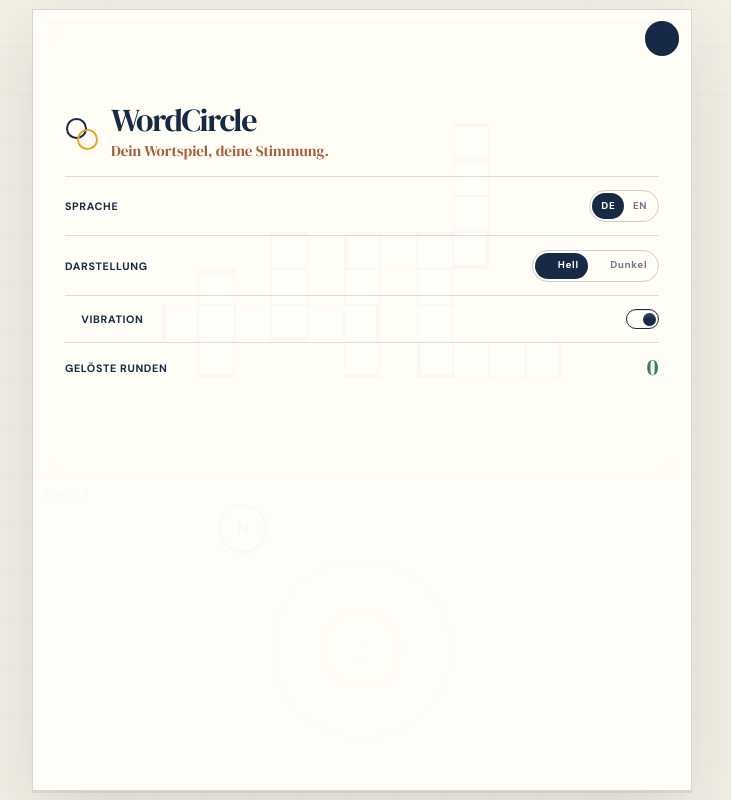
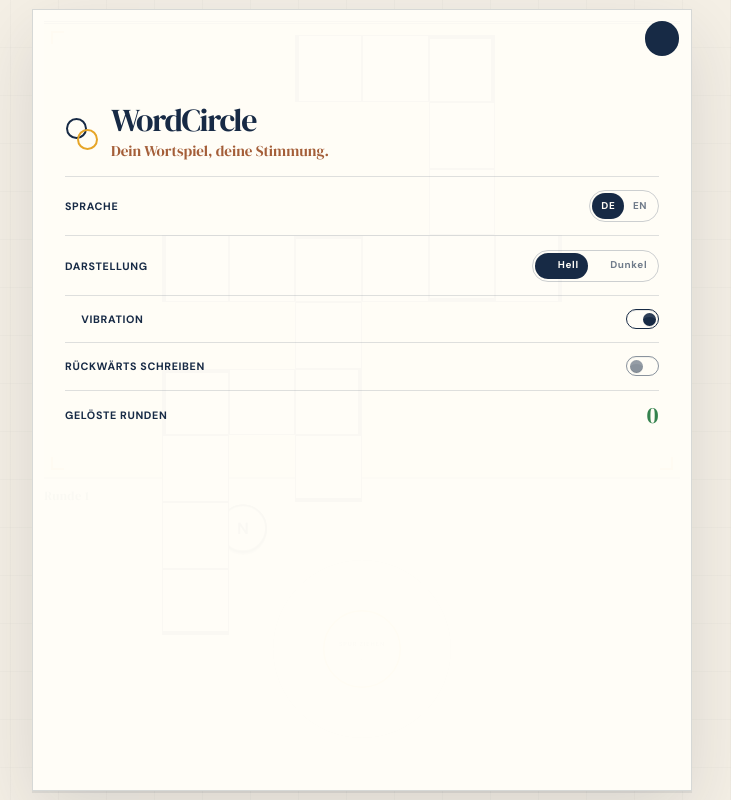
Before and after one commit to PXNX/words-sv, a SvelteKit app: page / in a window 1280 px wide. Both pictures are taken after a click on the button "Einstellungen". Shown: the whole page, without its empty margins (278-1009 px from the left). Built offline with nearby package versions, Linux system fonts and the light colour scheme; some icons are missing.

Commit message:
feat: add backward word setting

```diff
--- a/src/routes/+page.svelte
+++ b/src/routes/+page.svelte
@@ -24,14 +24,16 @@
   const GAME_STORAGE_KEY = 'wordcircle-active-round-v1';
   const ROUND_TOTAL_KEY = 'wordcircle-completed-rounds-v1';
   const ROUND_HISTORY_KEY = 'wordcircle-recent-base-words-v1';
+  const BACKWARD_WORDS_KEY = 'wordcircle-backward-words-v1';
   const copy = {
-    de: { label: 'Wortkreis', hint: 'Zieh die Spur, Wort für Wort.', allDone: 'Rätsel gelöst', language: 'Sprache', appearance: 'Darstellung', light: 'Hell', dark: 'Dunkel', settings: 'Einstellungen', vibration: 'Vibration', settingsHint: 'Dein Wortspiel, deine Stimmung.', round: 'Runde', completed: 'Gelöste Runden', tracePrompt: 'ZIEH', traceActive: 'SPUR' },
-    en: { label: 'WordCircle', hint: 'Trace the letters, one word at a time.', allDone: 'Puzzle solved', language: 'Language', appearance: 'Appearance', light: 'Light', dark: 'Dark', settings: 'Settings', vibration: 'Vibration', settingsHint: 'Your word game, your mood.', round: 'Round', completed: 'Rounds solved', tracePrompt: 'TRACE', traceActive: 'PATH' }
+    de: { label: 'Wortkreis', hint: 'Die Spur ziehen, Wort für Wort.', allDone: 'Rätsel gelöst', language: 'Sprache', appearance: 'Darstellung', light: 'Hell', dark: 'Dunkel', settings: 'Einstellungen', vibration: 'Vibration', backwards: 'Rückwärts schreiben', settingsHint: 'Dein Wortspiel, deine Stimmung.', round: 'Runde', completed: 'Gelöste Runden', tracePrompt: 'SPUR ZIEHEN', traceActive: 'SPUR' },
+    en: { label: 'WordCircle', hint: 'Trace the letters, one word at a time.', allDone: 'Puzzle solved', language: 'Language', appearance: 'Appearance', light: 'Light', dark: 'Dark', settings: 'Settings', vibration: 'Vibration', backwards: 'Spell backwards', settingsHint: 'Your word game, your mood.', round: 'Round', completed: 'Rounds solved', tracePrompt: 'TRACE', traceActive: 'PATH' }
   } as const;
   const confettiPieces = Array.from({ length: 36 }, (_item, index) => index);
 
   const initialTheme: Theme = typeof localStorage !== 'undefined' && localStorage.getItem('wordcircle-theme') === 'dark' ? 'dark' : 'light';
   const initialVibration = typeof localStorage === 'undefined' || localStorage.getItem('wordcircle-vibration') !== 'off';
+  const initialBackwardWords = typeof localStorage !== 'undefined' && localStorage.getItem(BACKWARD_WORDS_KEY) === 'on';
   const initialGame = readStoredGame();
   const initialCompletedRounds = readCompletedRounds();
   const initialRecentBases = readRecentBases();
@@ -41,12 +43,13 @@
   let lang = $state<Language>(initialGame?.language ?? 'de');
   let theme = $state<Theme>(initialTheme);
   let vibration = $state(initialVibration);
+  let allowBackwardWords = $state(initialBackwardWords);
   let settingsOpen = $state(false);
   let roundNumber = $state(initialGame?.roundNumber ?? 1);
   let completedRounds = $state(initialCompletedRounds);
   let recentBaseWords = $state<string[]>(initialGame ? [...new Set([initialGame.words[0], ...initialRecentBases])] : initialRecentBases);
   let needsFreshRound = $state(!initialGame);
-  let currentRound = $state<Round>(initialGame ? roundFromStoredGame(initialGame) : buildRound(wordPools.de, 483719));
+  let currentRound = $state<Round>(initialGame ? roundFromStoredGame(initialGame) : buildRound(wordPools.de, 483719, [], initialBackwardWords));
   let selectedPath = $state<number[]>([]);
   let solvedWords = $state<string[]>(initialGame?.solvedWords ?? []);
   let feedback = $state<'correct' | 'wrong' | null>(null);
@@ -63,6 +66,7 @@
   const solvedSet = $derived(new Set(solvedWords));
   const activeWord = $derived(selectedPath.map((index) => circleLetters[index]).join(''));
   const previewWord = $derived(activeWord || feedbackWord);
+  const coreReadout = $derived(activeWord || labels.tracePrompt);
   const traceCaption = $derived(activeWord ? labels.traceActive : labels.tracePrompt);
   const allSolved = $derived(solvedWords.length === currentRound.words.length);
   const solvedCells = $derived.by(() => {
@@ -75,6 +79,7 @@
 
   $effect(() => { document.documentElement.dataset.theme = theme; document.documentElement.classList.toggle('dark', theme === 'dark'); localStorage.setItem('wordcircle-theme', theme); });
   $effect(() => { localStorage.setItem('wordcircle-vibration', vibration ? 'on' : 'off'); });
+  $effect(() => { localStorage.setItem(BACKWARD_WORDS_KEY, allowBackwardWords ? 'on' : 'off'); });
   $effect(() => { localStorage.setItem(ROUND_TOTAL_KEY, String(completedRounds)); });
   $effect(() => { localStorage.setItem(ROUND_HISTORY_KEY, JSON.stringify(recentBaseWords)); });
   $effect(() => {
@@ -173,15 +178,15 @@
     const allCols = [...grid.cells.keys()].map(coordinate).map((point) => point.col).concat(points.map((point) => point.col));
     return Math.max(...allRows) - Math.min(...allRows) <= 12 && Math.max(...allCols) - Math.min(...allCols) <= 12;
   }
-  function findPlacement(grid: Grid, word: string, rng: () => number) {
+  function findPlacement(grid: Grid, word: string, rng: () => number, allowBackward = false) {
     const openCells = shuffle([...grid.cells.entries()].filter(([, cell]) => cell.words.length === 1), rng);
+    for (const reversed of allowBackward ? [false, true] : [false]) {
       for (const [key, cell] of openCells) {
         const crossing = coordinate(key);
         const crossedWord = cell.words[0];
         const crossedPlacement = grid.placements.find((entry) => entry.word === crossedWord);
         if (!crossedPlacement) continue;
         const orientation: Orientation = crossedPlacement.orientation === 'across' ? 'down' : 'across';
-      for (const reversed of shuffle([false, true], rng)) {
         const renderedLetters = reversed ? [...word].reverse() : [...word];
         for (const wordIndex of shuffle(renderedLetters.map((_letter, index) => index).filter((index) => renderedLetters[index] === cell.letter), rng)) {
           const entry: Placement = { word, reversed, orientation, row: orientation === 'down' ? crossing.row - wordIndex : crossing.row, col: orientation === 'across' ? crossing.col - wordIndex : crossing.col };
@@ -191,14 +196,14 @@
     }
     return null;
   }
-  function buildRound(pool: string[], seed: number, excludedBases: string[] = []): Round {
+  function buildRound(pool: string[], seed: number, excludedBases: string[] = [], allowBackward = false): Round {
     const rng = makeRng(seed);
     const normalized = [...new Set(pool.map((word) => word.trim().toUpperCase()).filter((word) => /^[A-ZÄÖÜ]+$/.test(word) && word.length >= 3 && word.length <= 8))];
     const bases = shuffle(normalized.filter((word) => word.length >= 5 && word.length <= 8 && normalized.filter((candidate) => candidate !== word && canSpell(candidate, [...word])).length >= 5), rng);
     const freshBases = bases.filter((word) => !excludedBases.includes(word));
     for (const base of freshBases.length > 0 ? freshBases : bases) {
       const grid = emptyGrid();
-      writePlacement(grid, { word: base, row: 0, col: 0, orientation: 'across', reversed: rng() >= .5 });
+      writePlacement(grid, { word: base, row: 0, col: 0, orientation: 'across' });
       const selected = [base];
       const target = 6 + Math.floor(rng() * 3);
       const candidates = shuffle(normalized.filter((word) => word !== base && word.length >= 3 && canSpell(word, [...base])), rng);
@@ -206,7 +211,7 @@
         let placed = false;
         for (const candidate of candidates) {
           if (selected.includes(candidate)) continue;
-          const entry = findPlacement(grid, candidate, rng);
+          const entry = findPlacement(grid, candidate, rng, allowBackward);
           if (!entry) continue;
           writePlacement(grid, entry);
           selected.push(candidate);
@@ -219,7 +224,7 @@
     }
     const fallback = freshBases[0] ?? bases[0] ?? normalized.find((word) => word.length >= 5) ?? 'WORT';
     const grid = emptyGrid();
-    writePlacement(grid, { word: fallback, row: 0, col: 0, orientation: 'across', reversed: rng() >= .5 });
+    writePlacement(grid, { word: fallback, row: 0, col: 0, orientation: 'across' });
     return { words: [fallback], letters: [...fallback], grid };
   }
   function randomSeed() {
@@ -230,7 +235,7 @@
   function newRound(nextLanguage = lang, resetCount = false) {
     lang = nextLanguage;
     if (resetCount) roundNumber = 0;
-    const nextRound = buildRound(wordPools[nextLanguage], randomSeed(), recentBaseWords);
+    const nextRound = buildRound(wordPools[nextLanguage], randomSeed(), recentBaseWords, allowBackwardWords);
     currentRound = nextRound;
     recentBaseWords = [nextRound.words[0], ...recentBaseWords.filter((word) => word !== nextRound.words[0])].slice(0, 24);
     roundNumber += 1;
@@ -242,6 +247,7 @@
     celebration = false;
   }
   function selectLanguage(nextLanguage: Language) { newRound(nextLanguage, true); settingsOpen = false; }
+  function selectBackwardWords(nextValue: boolean) { allowBackwardWords = nextValue; newRound(); }
   function position(index: number, total: number) { const angle = (index / total) * Math.PI * 2 - Math.PI / 2; return { x: CIRCLE + LETTER_RADIUS * Math.cos(angle), y: CIRCLE + LETTER_RADIUS * Math.sin(angle) }; }
   function pointFromEvent(event: PointerEvent) { const rect = circleEl?.getBoundingClientRect(); if (!rect) return null; return { x: ((event.clientX - rect.left) / rect.width) * 292, y: ((event.clientY - rect.top) / rect.height) * 292 }; }
   function nearestLetter(point: { x: number; y: number }) { let closest = -1; let distance = Infinity; circleLetters.forEach((_letter, index) => { const letter = position(index, circleLetters.length); const nextDistance = Math.hypot(point.x - letter.x, point.y - letter.y); if (nextDistance < distance) { distance = nextDistance; closest = index; } }); return distance < 36 ? closest : -1; }
@@ -279,6 +285,7 @@
         <div class="setting-row"><span>{labels.language}</span><div class="segmented"><button class:chosen={lang === 'de'} onclick={() => selectLanguage('de')}>DE</button><button class:chosen={lang === 'en'} onclick={() => selectLanguage('en')}>EN</button></div></div>
         <div class="setting-row"><span>{labels.appearance}</span><div class="segmented"><button class:chosen={theme === 'light'} onclick={() => (theme = 'light')}><IconLight />{labels.light}</button><button class:chosen={theme === 'dark'} onclick={() => (theme = 'dark')}><IconDark />{labels.dark}</button></div></div>
         <div class="setting-row vibration-row"><span><IconVibrate />{labels.vibration}</span><input aria-label={labels.vibration} type="checkbox" class="toggle toggle-sm" bind:checked={vibration} /></div>
+        <div class="setting-row vibration-row"><span>{labels.backwards}</span><input aria-label={labels.backwards} type="checkbox" class="toggle toggle-sm" checked={allowBackwardWords} onchange={(event) => selectBackwardWords((event.currentTarget as HTMLInputElement).checked)} /></div>
         <div class="setting-row completion-total"><span>{labels.completed}</span><strong>{completedRounds}</strong></div>
       </aside>
     {/if}
@@ -301,7 +308,7 @@
     <div class="wheel-stage">
       <svg bind:this={circleEl} viewBox="0 0 292 292" class="letter-wheel" role="application" aria-label={labels.hint} onpointerdown={(event) => startSwipe(event)} onpointermove={extendSwipe}>
         <circle cx={CIRCLE} cy={CIRCLE} r={LETTER_RADIUS} class="outer-ring" /><circle cx={CIRCLE} cy={CIRCLE} r="68" class="inner-ring" /><circle cx={CIRCLE} cy={CIRCLE} r="47" class="core-ring" /><path d="M124 146a22 22 0 1 0 44 0a22 22 0 1 1-44 0Z" class="core-mark" />
-        <text x={CIRCLE} y="142" text-anchor="middle" class:active-core={activeWord.length > 0} class="core-word">{activeWord || '·'}</text><text x={CIRCLE} y="161" text-anchor="middle" class="core-caption">{traceCaption}</text>
+        <text x={CIRCLE} y="142" text-anchor="middle" class:active-core={activeWord.length > 0} class:idle-core={!activeWord} class="core-word">{coreReadout}</text><text x={CIRCLE} y="161" text-anchor="middle" class="core-caption">{activeWord ? traceCaption : '·'}</text>
         {#if selectedPath.length > 1}<polyline points={pathPoints()} class="selection-line" />{/if}
         {#each circleLetters as letter, index (index)}
           {@const point = position(index, circleLetters.length)}
@@ -350,9 +357,14 @@
   .crossword-frame { flex:1 1 auto;min-height:0;margin-top:0;padding:clamp(.35rem,1.6vw,.7rem); }
   .crossword { width:min(82vw,50svh,440px); }
   .selection-area { flex:0 0 auto;min-height:40px;padding:.35rem 0 .05rem; }
-  .round-chip { top:.52rem; }
+  .round-chip { top:.52rem;font-family:'DM Serif Display',serif;font-size:.78rem;font-weight:400;letter-spacing:.035em;text-transform:none; }
   .selection-area .settings-trigger { top:.18rem; }
+  .settings-trigger { overflow:visible; }
+  .settings-trigger::before,.settings-trigger::after { content:'';position:absolute;top:.7rem;width:.72rem;height:.72rem;border:1px solid #e6a527;border-radius:50%;opacity:.72;pointer-events:none; }
+  .settings-trigger::before { left:.38rem; }.settings-trigger::after { right:.38rem; }
+  .settings-trigger :global(svg) { position:relative;z-index:1; }
   .wheel-stage { flex:0 0 clamp(206px,33svh,260px);min-height:0; }
   .letter-wheel { width:min(100%,238px); }
+  .core-word.idle-core { font-family:'DM Sans',sans-serif;font-size:7.3px;font-weight:800;letter-spacing:.14em; }
   @media (prefers-reduced-motion:reduce) { .letter-node:not(.active),.confetti-piece,.settings-panel,.crossword-cell.solved,.completion-mark { animation:none; } }
 </style>
```
Also changed, not shown: 2 other files (tests, documents, lock files or other folders). Lines whose indentation alone changed are shown as unchanged.
